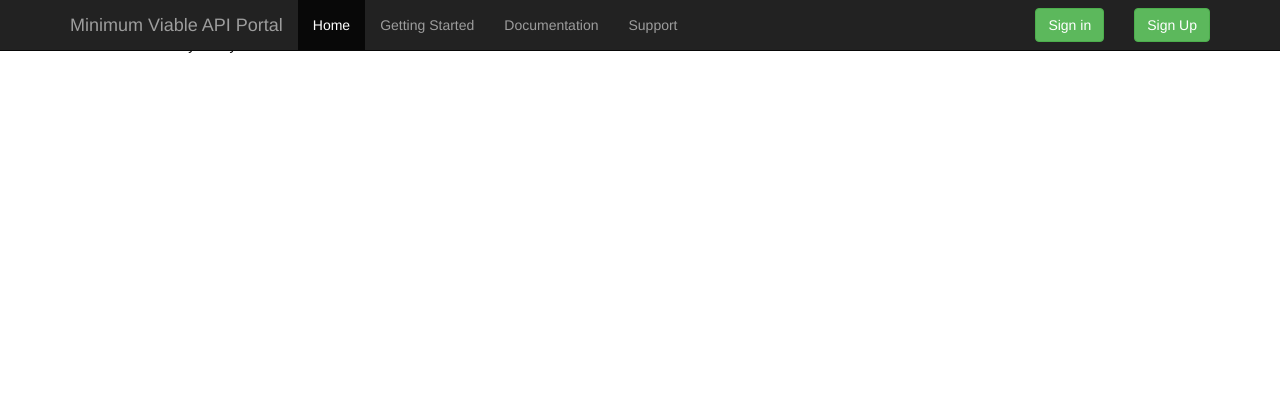
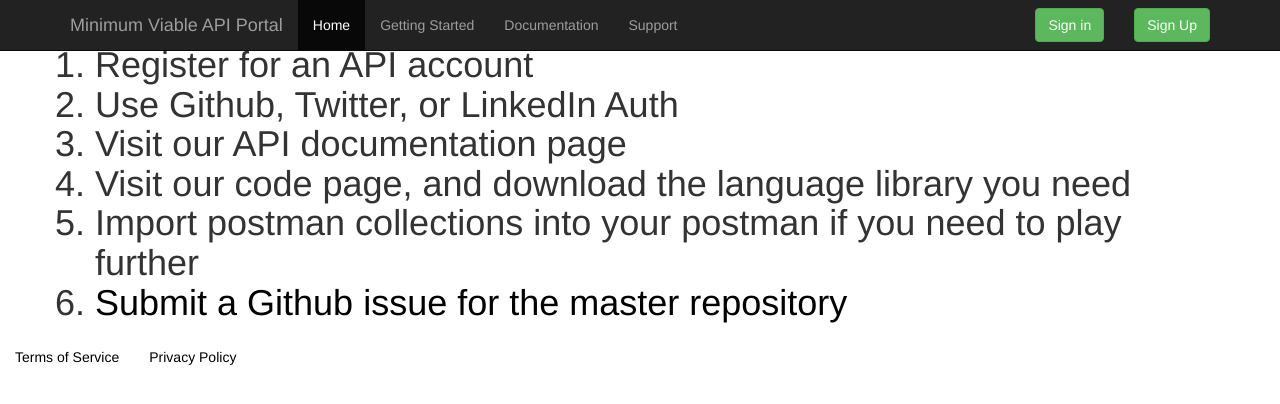
Before and after one commit to api-evangelist/portal-minimum, a Jekyll site: the page built from getting-started/index.html, in a window 1280 px wide. Shown: the top 404 px of the page. Built offline with Jekyll 4.4.1, drawn with Linux system fonts in a browser that asks for light colours.

Commit message:
adjust inner

```diff
--- a/_layouts/inner.html
+++ b/_layouts/inner.html
@@ -2,4 +2,6 @@
 layout: default
 ---
 
-{{ content }}
+<div class="page" style="padding-top: 25px;">
+  {{ content }}
+</div>
--- a/getting-started/index.html
+++ b/getting-started/index.html
@@ -4,6 +4,19 @@
 
 <div class="container">
   <div class="row">
-		hello
+		<img src="{{ getting_started.image }}" align="right" width="150" style="padding: 15px;" />
+		<h1>{{ getting_started.title }}</p>
+		<p>{{ getting_started.description }}</p>
+
+		<ol>
+			<li>Register for an API account</li>
+			<li>Use Github, Twitter, or LinkedIn Auth</li>
+			<li>Visit our API documentation page</li>
+			<li>Visit our code page, and download the language library you need</li>
+			<li>Import postman collections into your postman if you need to play further</li>
+			<li><a href="https://github.com/api-commons/api-portal/issues">Submit a Github issue for the master repository</a></li>
+		</ol>
+
+		<p>{{ getting_started.footer }}</p>
 	</div>
 </div>
```
Also changed, not shown: css/bootstrap.css.
